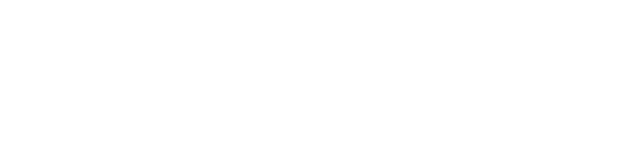
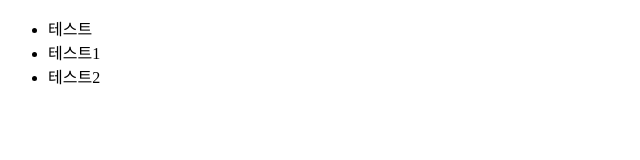
Before and after one commit to SungKihun/repo, a plain HTML site: page index.html in a window 1280 px wide. Shown: the whole page, without its empty margins (0-640 px from the left). Drawn offline with Linux system fonts and the light colour scheme.

Commit message:
테스트

```diff
--- a/index.html
+++ b/index.html
@@ -4,6 +4,10 @@
 	<title>aaaa</title>
 </head>
 <body>
-
+	<ul>
+		<li>테스트</li>
+		<li>테스트1</li>
+		<li>테스트2</li>
+	</ul>
 </body>
 </html>
```
